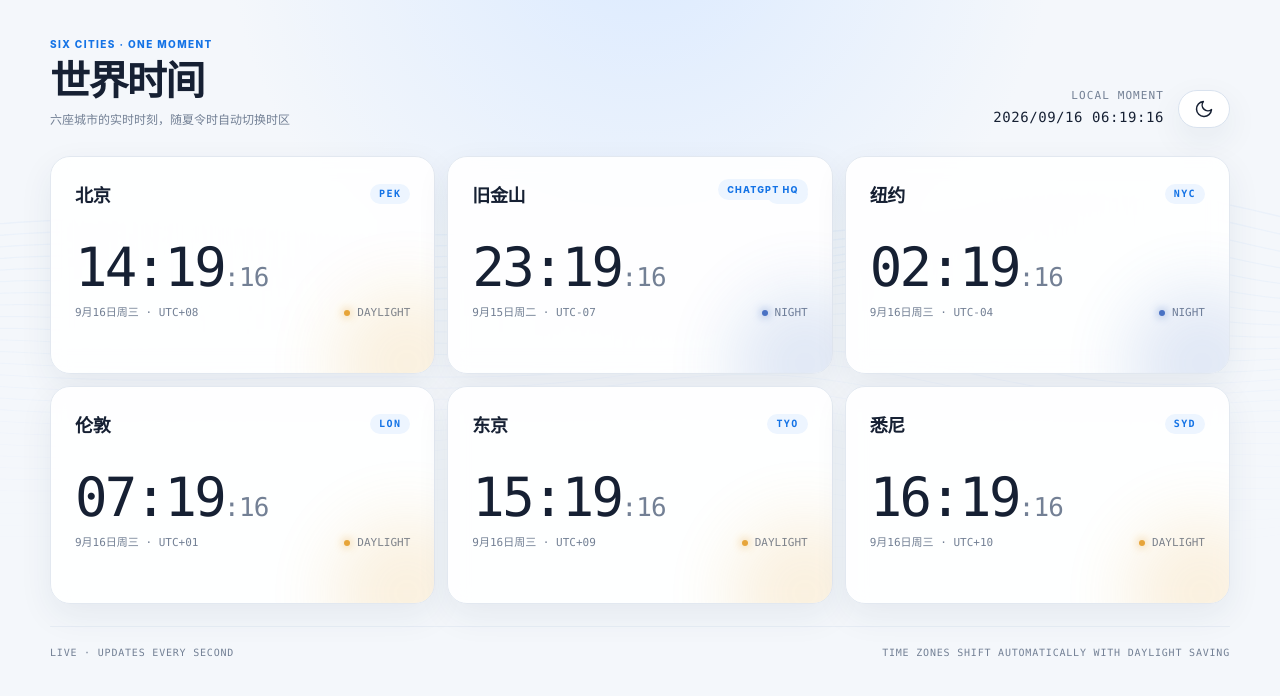
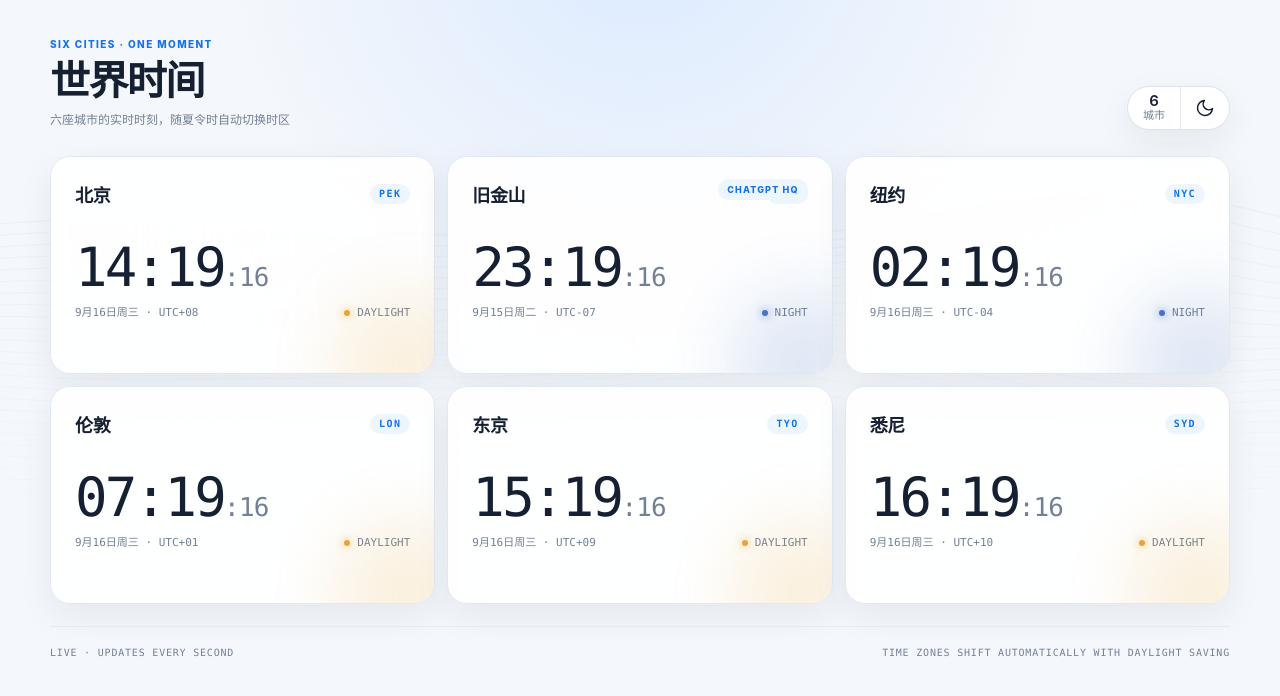
Before and after one commit to th2006464/world-time, a website: page public/index.html in a window 1280 px wide. Drawn offline with Linux system fonts and the light colour scheme.

Commit message:
Header: segmented capsule with city count, drop header clock

```diff
--- a/public/index.html
+++ b/public/index.html
@@ -81,15 +81,15 @@
     .eyebrow { display: block; margin: 0 0 10px; color: var(--blue); font-size: 10px; font-weight: 800; letter-spacing: .14em; text-transform: uppercase; }
     h1 { margin: 0; font-size: clamp(28px, 4.4vw, 40px); line-height: 1.05; letter-spacing: -.04em; font-weight: 700; }
     .sub { margin: 8px 0 0; color: var(--muted); font-size: 12px; line-height: 1.65; }
-    .side { display: flex; align-items: center; gap: 14px; }
-    .now { text-align: right; color: var(--muted); font: 400 11px/1.7 ui-monospace, SFMono-Regular, Menlo, monospace; letter-spacing: .1em; white-space: nowrap; text-transform: uppercase; }
-    .now b { display: block; color: var(--text); font-size: 14px; font-weight: 500; letter-spacing: .04em; }
+    .side { display: flex; flex-direction: row; align-items: stretch; border: 1px solid var(--field-border); border-radius: 999px; background: var(--card-solid); box-shadow: var(--shadow); overflow: hidden; }
+    .city-count { display: flex; flex-direction: column; align-items: center; justify-content: center; gap: 2px; padding: 6px 15px 7px; border-right: 1px solid var(--line); color: var(--muted); font-size: 11px; line-height: 1; white-space: nowrap; }
+    .city-count strong { color: var(--text); font-size: 15px; font-weight: 600; line-height: 1; }
     .theme-toggle {
-      display: grid; place-items: center; width: 52px; height: 38px; flex: 0 0 auto;
-      border: 1px solid var(--field-border); border-radius: 999px; background: var(--card-solid);
-      color: var(--text); cursor: pointer; box-shadow: var(--shadow); transition: .18s;
+      display: grid; place-items: center; width: 48px; height: 42px; flex: 0 0 auto;
+      border: 0; background: transparent;
+      color: var(--text); cursor: pointer; transition: .18s;
     }
-    .theme-toggle:hover { border-color: var(--blue); background: rgba(20, 115, 230, .08); box-shadow: var(--shadow); }
+    .theme-toggle:hover { background: rgba(20, 115, 230, .08); }
     html[data-theme="dark"] .theme-toggle:hover { background: rgba(96, 165, 250, .14); }
     .theme-toggle svg { width: 20px; height: 20px; }
     .theme-toggle .icon-sun { display: none; }
@@ -128,7 +128,9 @@
     @media (max-width: 600px) {
       main { width: calc(100% - 24px); padding-top: 26px; }
       .topbar { align-items: flex-start; margin-bottom: 20px; }
-      .now { display: none; }
+      .city-count { display: none; }
+      .side { border: 0; background: transparent; box-shadow: none; border-radius: 0; overflow: visible; }
+      .theme-toggle { width: 46px; height: 46px; border: 1px solid var(--field-border); border-radius: 999px; background: var(--card-solid); box-shadow: var(--shadow); }
       .grid { grid-template-columns: 1fr; }
       .clock { min-height: 190px; }
       .time { margin-top: 26px; }
@@ -147,7 +149,7 @@
         <p class="sub">六座城市的实时时刻，随夏令时自动切换时区</p>
       </div>
       <div class="side">
-        <div class="now"><span>Local moment</span><b id="localTime">—</b></div>
+        <div class="city-count"><strong>6</strong><span>城市</span></div>
         <button id="themeToggle" class="theme-toggle" type="button" aria-label="切换明暗主题" title="切换明暗主题">
           <svg class="icon-moon" viewBox="0 0 24 24" fill="none" stroke="currentColor" stroke-width="1.8" stroke-linecap="round" stroke-linejoin="round" aria-hidden="true"><path d="M21 12.8A9 9 0 1 1 11.2 3a7 7 0 0 0 9.8 9.8z"/></svg>
           <svg class="icon-sun" viewBox="0 0 24 24" fill="none" stroke="currentColor" stroke-width="1.8" stroke-linecap="round" stroke-linejoin="round" aria-hidden="true"><circle cx="12" cy="12" r="4.2"/><path d="M12 2.5v2.2M12 19.3v2.2M2.5 12h2.2M19.3 12h2.2M4.9 4.9l1.6 1.6M17.5 17.5l1.6 1.6M19.1 4.9l-1.6 1.6M6.5 17.5l-1.6 1.6"/></svg>
@@ -203,7 +205,6 @@
         el.querySelector("[data-date]").textContent = new Intl.DateTimeFormat("zh-CN", { timeZone: item.zone, month: "short", day: "numeric", weekday: "short" }).format(now) + " · " + offsetFor(now, item.zone);
         el.querySelector("[data-status]").textContent = isDay ? "DAYLIGHT" : "NIGHT";
       });
-      document.querySelector("#localTime").textContent = new Intl.DateTimeFormat("zh-CN", { year: "numeric", month: "2-digit", day: "2-digit", hour: "2-digit", minute: "2-digit", second: "2-digit", hour12: false }).format(now);
     }
     update(); setInterval(update, 1000);
 
```
